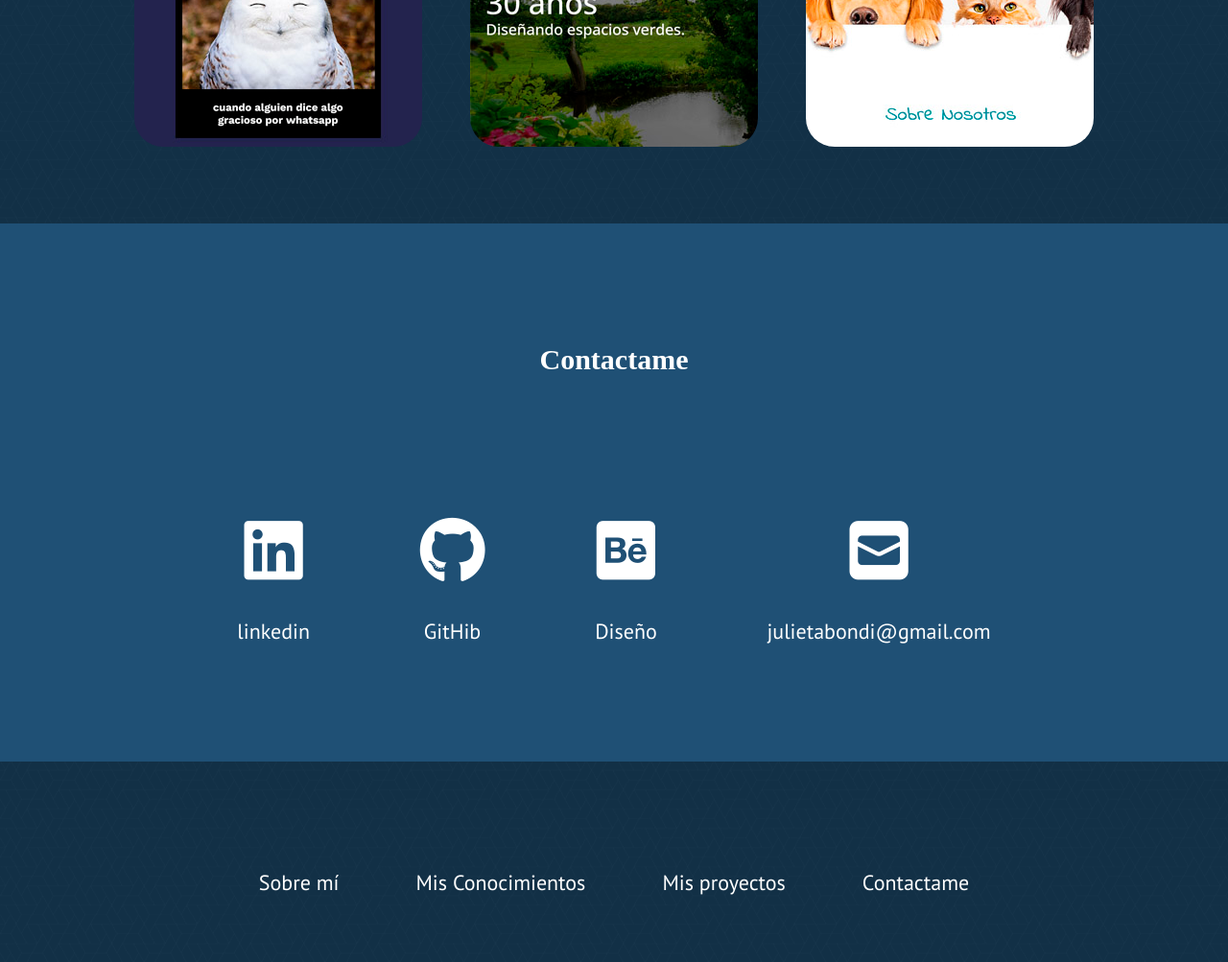
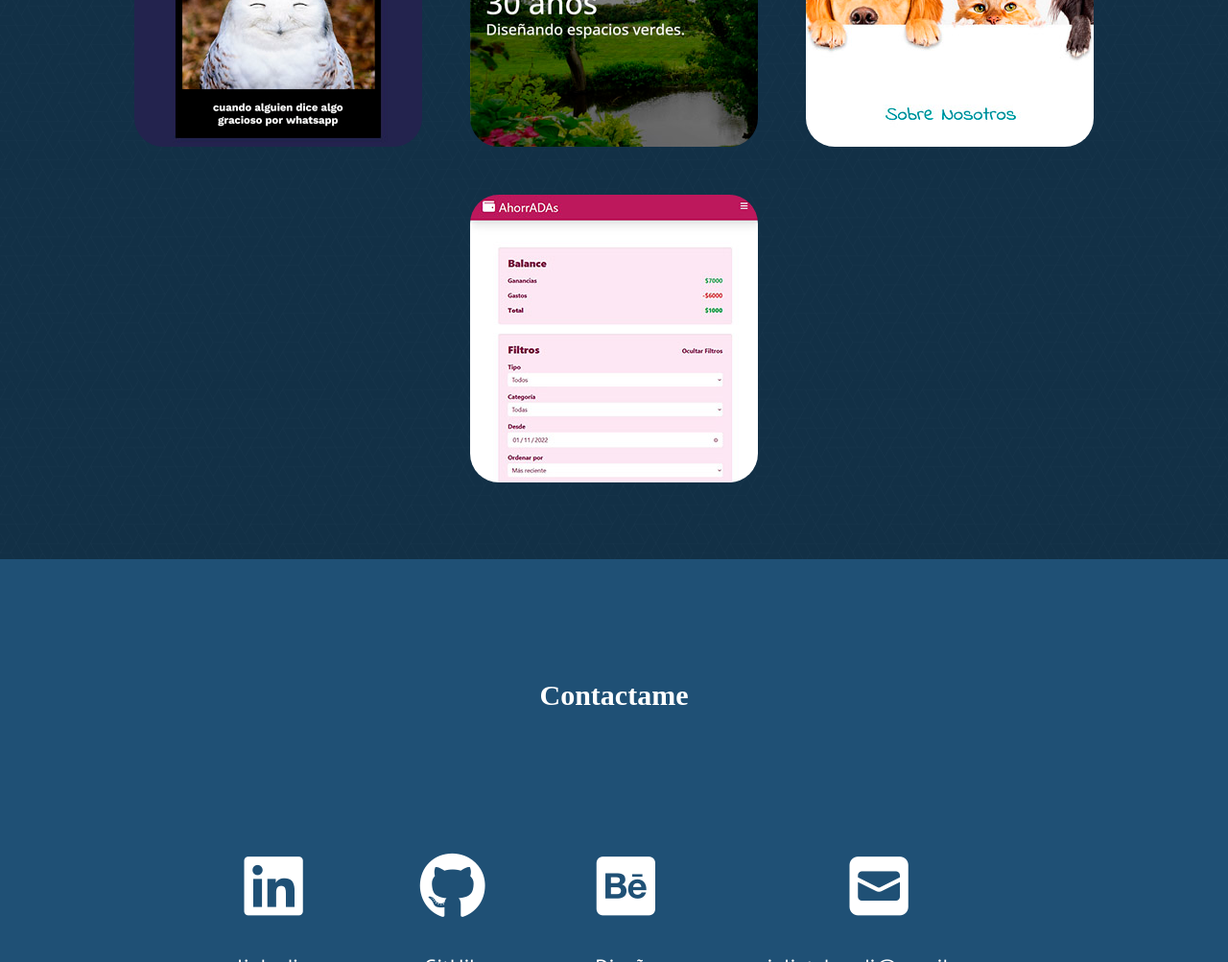
Before and after one commit to july8712/mi-portfolio-julieta-bondi, a plain HTML site: page index.html in a window 1280 px wide. Shown: the part 3490-4493 px from the top of the page at 96% size. Drawn offline with Linux system fonts and the light colour scheme; a web font is replaced by a local one.

Commit message:
Agregué trabajo Ahorradas

```diff
--- a/index.html
+++ b/index.html
@@ -182,6 +182,9 @@
                     <div class="proyectos" role="proyecto">
                         <a href="https://july8712.github.io/proyectoASJ/" target="_blank"><img src="img/huellitas.jpg" alt="Huellitas Perdidas"><span>HUELLITAS PERDIDAS</span></a>
                     </div>
+                    <div class="proyectos" role="proyecto">
+                        <a href="https://july8712.github.io/ahorradas/" target="_blank"><img src="img/ahorradas.jpeg" alt="AhorrADAs"><span>AhorrADAs</span></a>
+                    </div>
                 </div>
             </div>
         </section>
```
Also changed, not shown: img/Sin título-1.jpg (added), img/ahorradas.jpeg (added).
